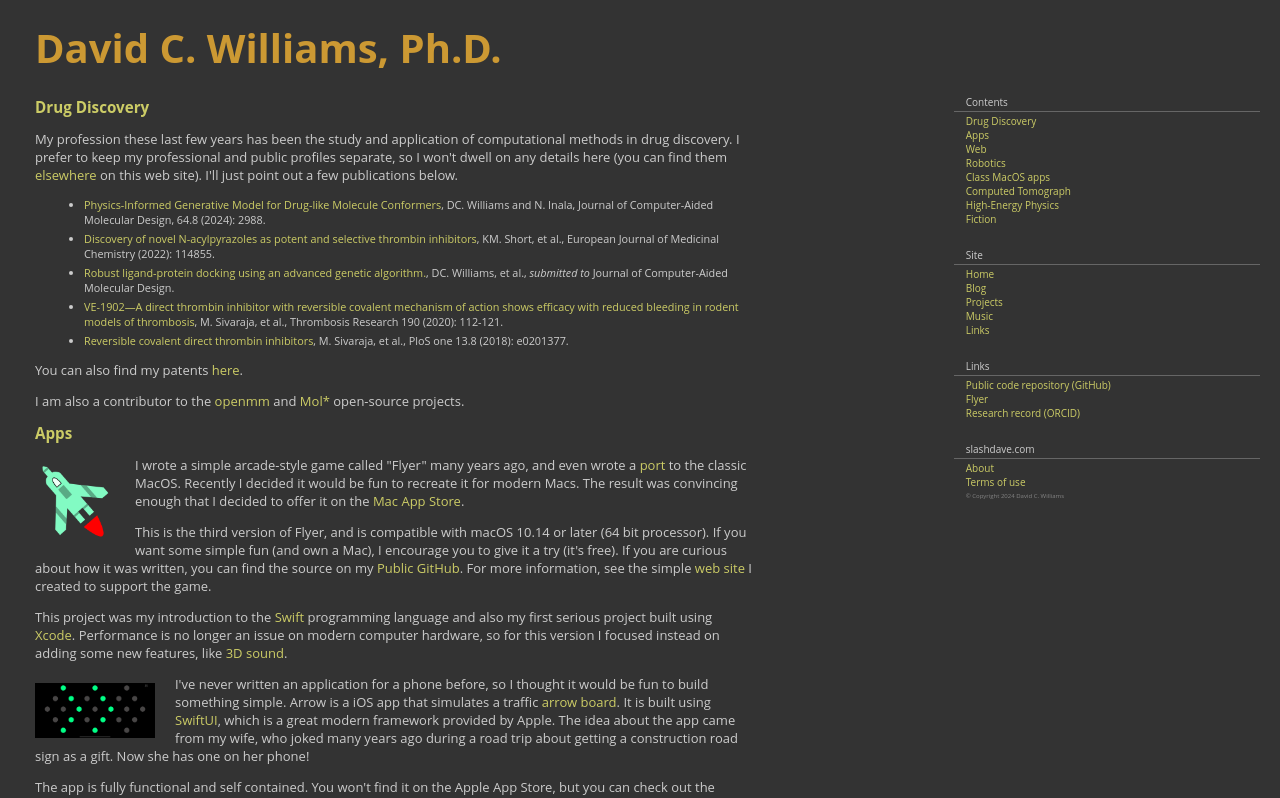
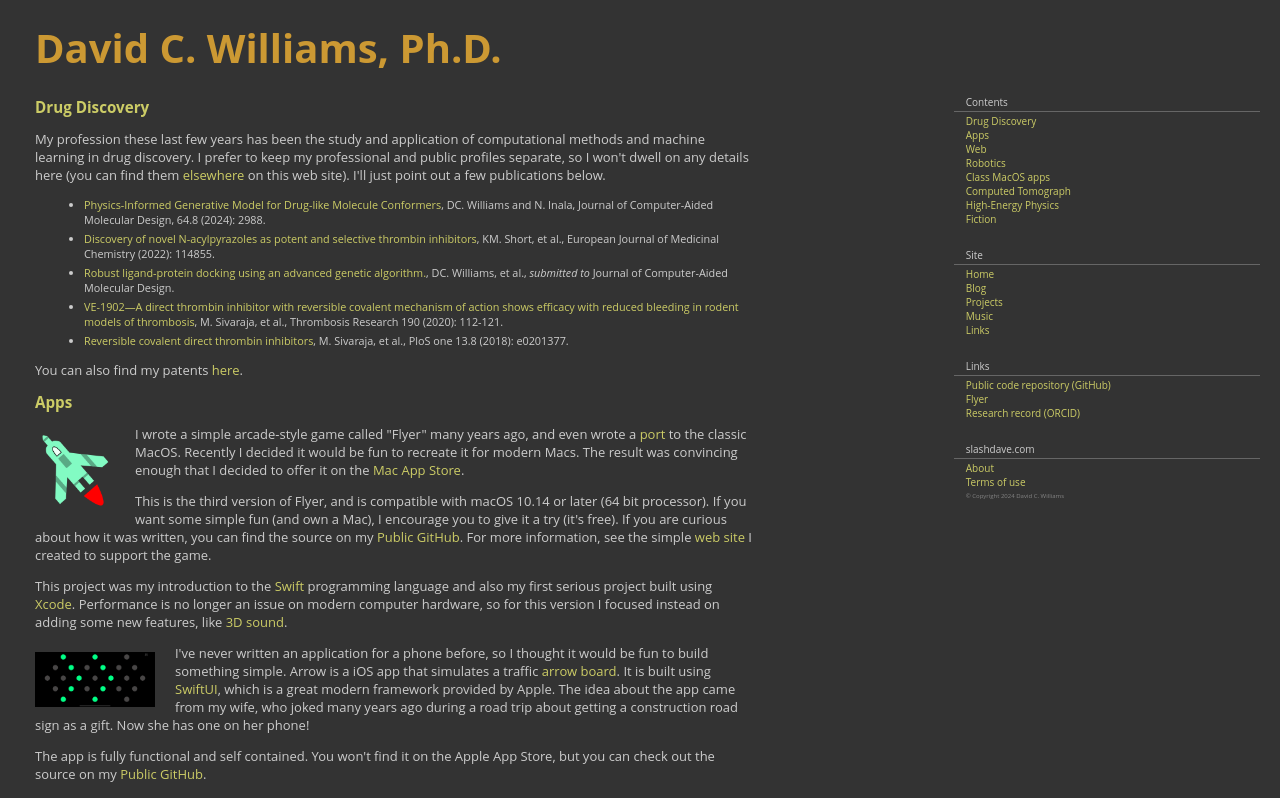
Before and after one commit to dwilliams-github/homepage, a React app in the folder client/: page /projects in a window 1280 px wide. Shown: the top 798 px of the page. Built offline with nearby package versions, Linux system fonts and the light colour scheme; the HTML template or start-up script is replaced by a standard one.

Commit message:
Further tweaks to resume and other pages Remove mention of open-source contributions, as it was awkward

```diff
--- a/client/src/About.jsx
+++ b/client/src/About.jsx
@@ -92,7 +92,7 @@ function About() {
                 <img src={portrait} alt="portrait" />
                 <p>Welcome to my small corner of the internet.</p>
                 <p>
-                    I established slashdave (<span className="monospace">/dave</span>) in 2011 as my personal presence on the web, to present my <Link to="/resume">credentials</Link> and express my identity. It also serves as a permanent place to store my electronic documents, as a personal code repository, and a place to experiment with the latest trends in computer technology.
+                    I established slashdave (<span className="monospace">/dave</span>) in 2011 as my personal presence on the web, to present my <Link to="/resume">credentials</Link> and express my identity. It also serves as an anchor for my ventures and experiments on the cloud.
                 </p>
                 <p>
                     This web site is my own design and implementation. In its current incarnation, the frontend is implemented in <a href="https://reactjs.org/">React</a>, the backend runs on <a href="https://nodejs.org/en/">Node.js</a>, and data is stored in <a href="https://www.mongodb.com/">MongoDB</a>. The backend is deployed in <a href="https://aws.amazon.com/elasticbeanstalk/">Elastic Beanstalk</a> on <a href="https://aws.amazon.com/">AWS</a> and the database is currently maintained on the cloud by <a href="https://www.mongodb.com/cloud/atlas">MongoDB atlas</a>.
--- a/client/src/Music.jsx
+++ b/client/src/Music.jsx
@@ -82,7 +82,7 @@ function Music() {
             <ul>
                 <li><a href="http://newarksymphonic.org/">Newark Symphonic Winds</a>, a community-based concert band</li>
                 <li>Brass Menagerie, a brass quintet</li>
-                <li><a href="https://starstrucktheatre.org/">Starstruck</a>, a youth performing arts organization</li>
+                <li><a href="https://starstrucktheatre.org/">Starstruck</a>, a youth performing-arts organization</li>
             </ul>
             <h3><a name="shows">Shows</a></h3>
             <p>Here is a list of the shows I have been involved with. There is a bit of history to go through here, so I apologize in advance if I got any details wrong, or missed a show.</p>
--- a/client/src/Projects.jsx
+++ b/client/src/Projects.jsx
@@ -59,7 +59,7 @@ function Projects() {
 
                 <p>
                     My profession these last few years has been the study and application
-                    of computational methods in drug discovery.
+                    of computational methods and machine learning in drug discovery.
                     I prefer to keep my professional and public profiles separate, so I won't dwell on
                     any details here (you can find
                     them <Link to="/resume">elsewhere</Link> on this web site).
@@ -107,13 +107,6 @@ function Projects() {
                     <a href="https://patents.google.com/?inventor=%22WILLIAMS+DAVID%22&assignee=Verseon&country=US&status=GRANT&dups=language0" target="_blank">
                         here
                     </a>.
-                </p>
-
-                <p>
-                    I am also a contributor to the {' '}
-                    <a href="https://openmm.org/" target="_blank">openmm</a> and {' '}
-                    <a href="https://molstar.org/" target="_blank">Mol*</a> {' '}
-                    open-source projects.
                 </p>
 
 
--- a/client/src/text/resume.md
+++ b/client/src/text/resume.md
@@ -16,16 +16,7 @@ including graph neural networks, transformers, and diffusion
 
 ## Principal Engineer, Molecular Structures, Nobias Therapeutics, 2021–Present
 
-Tasked with integrating physics-informed, atom-level molecular information into the
-company's AI platform, using best practices in cheminformatics, ligand docking,
-molecular dynamics, and protein processing, and with
-special attention to machine-learning augmentation. Tools employed include
-PyTorch, OpenMM, OpenForcefield, OpenFold, Vina, GNINA, Open Babel, and RDKit.
-Designed and implemented the company's scalable, cloud-based ligand docking API and web frontend. Developed proprietary
-machine-learning models by integrating various techniques, such as natural-language processing (NLP),
-graph convolutional neural networks (GCNN), transformers,
-and variational diffusion models (VDM).
-
+Tasked with integrating physics-informed, atom-level molecular analysis into the company's AI platform, with special attention to machine-learning augmentation. Designed and implemented the company's scalable, cloud-based ligand docking API and web frontend. Designed and implemented a double-decoupling, free-energy perturbation ligand binding calculator featuring automated force field assignment, Boresch restraints, ligand RMSD sampling, and solute tempering. Developed proprietary deep-learning models by integrating various techniques, such as natural-language processing (NLP), graph convolutional neural networks (GCNN), transformers, and diffusion probabilistic models (DPM).
 
 ## Senior Director of Platform Technology, Verseon, Fremont, CA, 2018–2021
 
--- a/client/src/text/terms.md
+++ b/client/src/text/terms.md
@@ -9,7 +9,7 @@ or otherwise.
 
 Any opinions expressed on this web site belong
 to the author alone and do not reflect the official policy or
-position of Nobias Therapeutics.
+position of Nobias Therapeutics or any prior employer.
 
 No personal data is collected or stored by this web site,
 with the exception of conventional server log data which may
```
